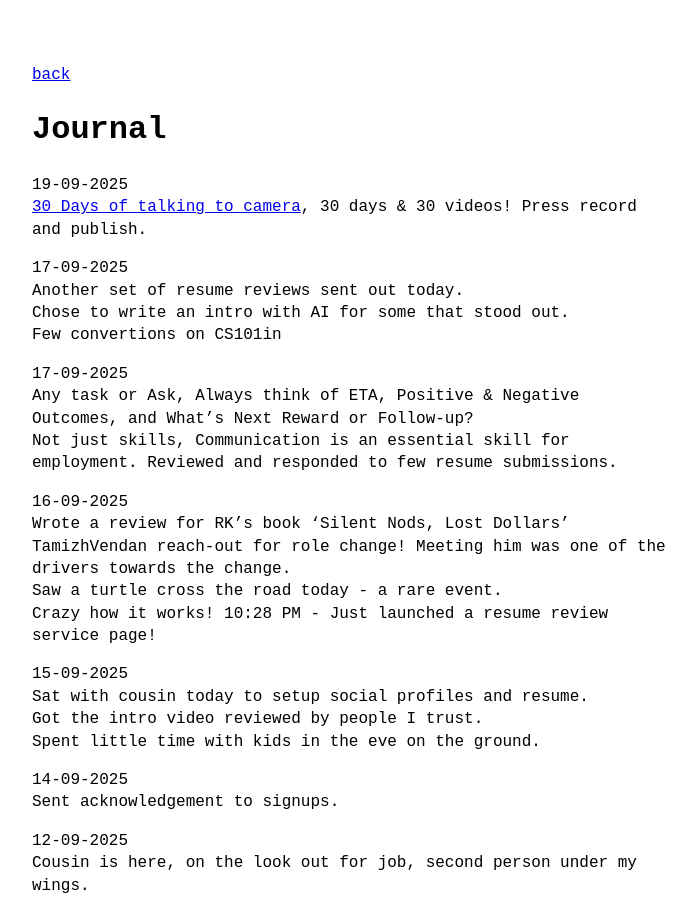
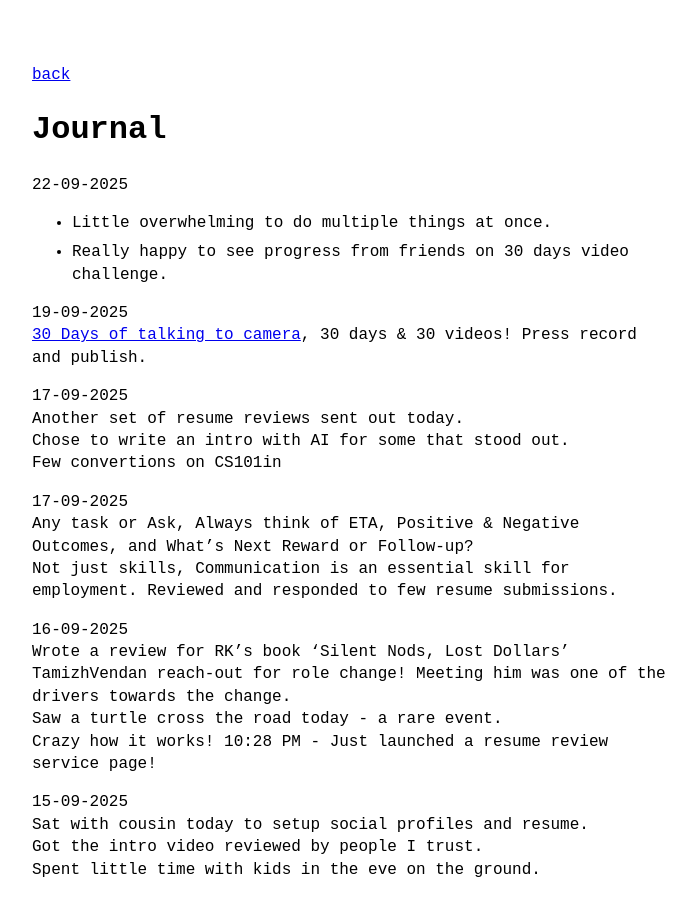
Before and after one commit to VallarasuS/Vallarasu.in, a Jekyll site: the page built from docs/open-journal.md, in a window 1280 px wide and 900 px high. Shown: the whole window, without its empty margins (288-984 px from the left). Built offline with Jekyll 4.4.1, drawn with Linux system fonts in a browser that asks for light colours.

Commit message:
journal and progress

```diff
--- a/docs/open-journal.md
+++ b/docs/open-journal.md
@@ -2,6 +2,10 @@
 layout: page
 title: Journal
 ---
+
+22-09-2025<br>
+- Little overwhelming to do multiple things at once.<br>
+- Really happy to see progress from friends on 30 days video challenge.<br>
 
 19-09-2025<br>
 [30 Days of talking to camera](https://vallarasu.in/r/30-days), 30 days & 30 videos! Press record and publish.
--- a/docs/r/30-days.html
+++ b/docs/r/30-days.html
@@ -126,7 +126,7 @@
     <script>
 
         let users = [
-            { todo: [1, 1, 0, 0, 0, 0, 0, 0, 0, 0, 0, 0, 0, 0, 0, 0, 0, 0, 0, 0, 0, 0, 0, 0, 0, 0, 0, 0, 0, 0], name: "Sivakami" },
+            { todo: [1, 1, 1, 0, 0, 0, 0, 0, 0, 0, 0, 0, 0, 0, 0, 0, 0, 0, 0, 0, 0, 0, 0, 0, 0, 0, 0, 0, 0, 0], name: "Sivakami" },
             { todo: [1, 1, 1, 1, 0, 0, 0, 0, 0, 0, 0, 0, 0, 0, 0, 0, 0, 0, 0, 0, 0, 0, 0, 0, 0, 0, 0, 0, 0, 0], name: "Vallarasu" },
             { todo: [1, 0, 0, 0, 0, 0, 0, 0, 0, 0, 0, 0, 0, 0, 0, 0, 0, 0, 0, 0, 0, 0, 0, 0, 0, 0, 0, 0, 0, 0], name: "Priyadharshini" },
             { todo: [0, 0, 0, 0, 0, 0, 0, 0, 0, 0, 0, 0, 0, 0, 0, 0, 0, 0, 0, 0, 0, 0, 0, 0, 0, 0, 0, 0, 0, 0], name: "Ram" },
```
